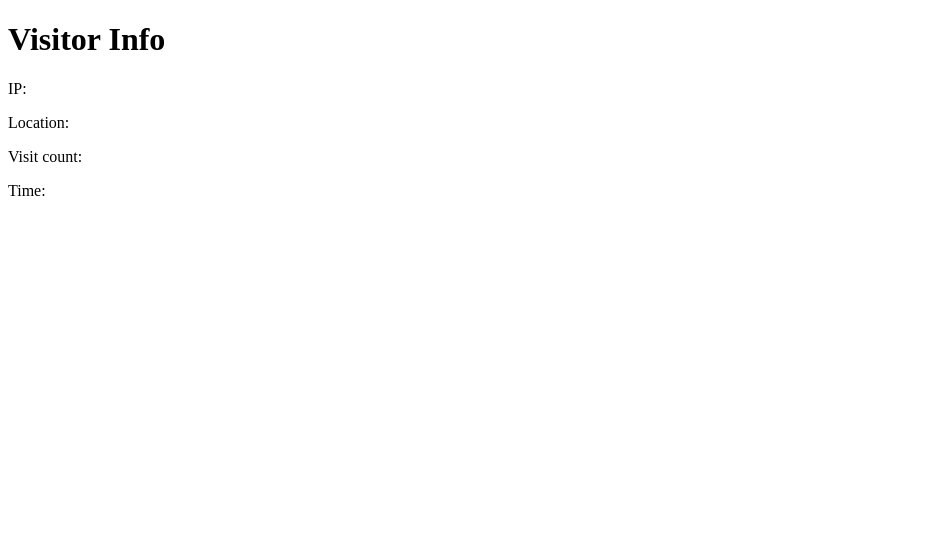
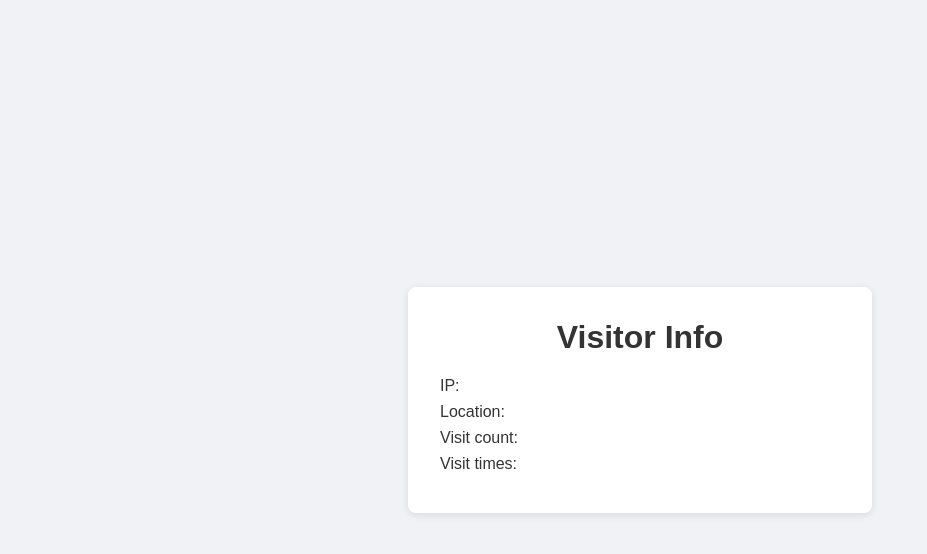
Before and after one commit to gccpq/node, a website: page public/index.html in a window 1280 px wide. Shown: the whole page, without its empty margins (0-927 px from the left). Drawn offline with Linux system fonts and the light colour scheme; no server answers.

Commit message:
feat: track and display visit history

```diff
--- a/public/index.html
+++ b/public/index.html
@@ -3,13 +3,17 @@
 <head>
   <meta charset="UTF-8" />
   <title>Visitor Info</title>
+  <link rel="stylesheet" href="style.css">
 </head>
 <body>
-  <h1>Visitor Info</h1>
-  <p>IP: <span id="ip"></span></p>
-  <p>Location: <span id="location"></span></p>
-  <p>Visit count: <span id="count"></span></p>
-  <p>Time: <span id="time"></span></p>
+  <div class="container">
+    <h1>Visitor Info</h1>
+    <div class="info-item">IP: <span id="ip"></span></div>
+    <div class="info-item">Location: <span id="location"></span></div>
+    <div class="info-item">Visit count: <span id="count"></span></div>
+    <div class="info-item">Visit times:</div>
+    <ul id="times"></ul>
+  </div>
   <script>
     async function loadInfo() {
       const res = await fetch('/info');
@@ -21,7 +25,14 @@
         document.getElementById('location').textContent = 'Unknown';
       }
       document.getElementById('count').textContent = data.count;
-      document.getElementById('time').textContent = new Date(data.time).toLocaleString();
+
+      const timesList = document.getElementById('times');
+      timesList.innerHTML = '';
+      data.times.forEach(t => {
+        const li = document.createElement('li');
+        li.textContent = new Date(t).toLocaleString();
+        timesList.appendChild(li);
+      });
     }
     loadInfo();
   </script>
--- /dev/null
+++ b/public/style.css
@@ -0,0 +1,33 @@
+body {
+  font-family: Arial, sans-serif;
+  background: #f0f2f5;
+  color: #333;
+  display: flex;
+  justify-content: center;
+  align-items: center;
+  height: 100vh;
+  margin: 0;
+}
+
+.container {
+  background: #fff;
+  padding: 2rem;
+  border-radius: 8px;
+  box-shadow: 0 2px 8px rgba(0, 0, 0, 0.1);
+  max-width: 400px;
+  width: 100%;
+}
+
+h1 {
+  text-align: center;
+  margin-top: 0;
+}
+
+.info-item {
+  margin: 0.5rem 0;
+}
+
+#times {
+  padding-left: 1.2rem;
+  margin: 0;
+}
```
Also changed, not shown: index.js (+8 -2 lines).
